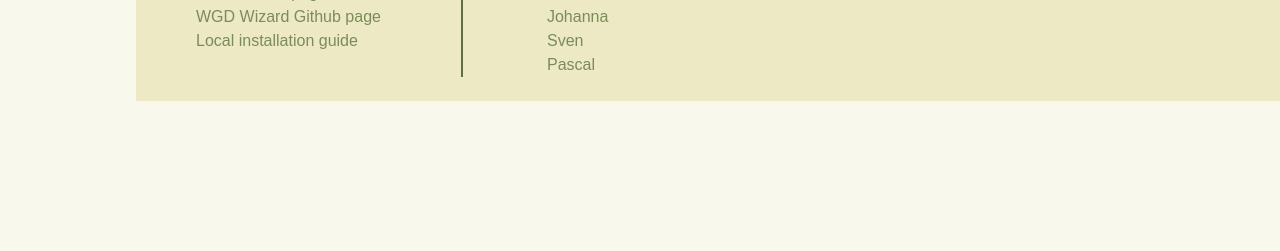
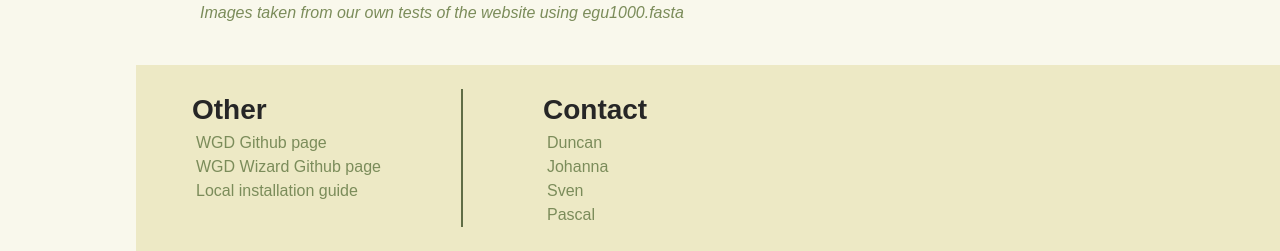
Before and after one commit to Dunc4nNT/bit, a Flask app: page / in a window 1280 px wide. Shown: the part 3288-3539 px from the top of the page. Before the commit the page ends 3389 px from the top, so only its background shows below. Run offline with Flask 3, Linux system fonts and the light colour scheme.

Commit message:
perfected about page. index page only needs screenshots of the test

```diff
--- a/bit/templates/index.html
+++ b/bit/templates/index.html
@@ -6,40 +6,44 @@
 
 {% block content %}
 <section>
-  <h2>Welcome to WGD Wizard</h2>
+  <h2>Welcome to WGD Wizard</h2><br>
   <p>
     Quickly date, identify and visualise whole genome duplication events in a matter of minutes!
   </p>
 </section>
 <section>
   <p>
-    Get clear graphs of your data based on your preferred configurable settings by submitting Multi-Fasta files.
-    <img src="{{ url_for('static', filename='images/homepage/WGD_dating.png') }}" alt="WGD dating example graph" style="width: 500px; height: auto;"><img src="{{ url_for('static', filename='images/homepage/WGD_KsDistribution.png') }}" alt="WGD Ks Distribution example graph" style="width: 500px; height: auto;"><br>
+    Get clear graphs of your data based on your preferred configurable settings by submitting Multi-Fasta files.<br>
+    <img src="{{ url_for('static', filename='images/homepage/WGD_dating.png') }}" alt="WGD dating example graph" style="width: 500px; height: auto;">
+    <img src="{{ url_for('static', filename='images/homepage/WGD_KsDistribution.png') }}" alt="WGD Ks Distribution example graph" style="width: 500px; height: auto;"><br>
     <i>
-      Images from <a href="https://wgdv2.readthedocs.io/en/latest/recipes.html">WGD documents</a>
+      Images from <a href="https://wgdv2.readthedocs.io/en/latest/recipes.html">WGD documents</a><br><br>
     </i>
   </p>
 </section>
 <section>
-  <p>
+  <h4>
     Quick guide on how to use wgd tool.
-  </p>
+  </h4>
   <p>
     Step 1:<br>
     Upload the .fasta files and press submit.<br>
     <img src="{{ url_for('static', filename='')}}" alt="Test example graphs" style="width: 500px; height: auto;"><br>
     Step 2:<br>
-    Select the subtool you want to run and press submit. Here we have chosen dmd which is the default.
+    Select the subtool you want to run and press submit. Here we have chosen dmd which is the default.<br>
     <img src="{{ url_for('static', filename='')}}" alt="Test example graphs" style="width: 500px; height: auto;"><br>
-    Step 3:
-    Select the files you want to have run and check or fill in all aditional information in the designated boxes.
+    Step 3:<br>
+    Select the files you want to have run and check or fill in any aditional information in the designated boxes.<br>
     <img src="{{ url_for('static', filename='')}}" alt="Test example graphs" style="width: 500px; height: auto;"><br>
-    Step 4:
-    Now you can select what kind of graphs you would like to have plotted and press submit.
+    Step 4:<br>
+    Now you can select what kind of graphs you would like to have plotted and press submit.<br>
     <img src="{{ url_for('static', filename='')}}" alt="Test example graphs" style="width: 500px; height: auto;"><br>
-    Step 5:
-    If all went well you now have your graphs. Enjoy your graphs of your .fasta files and happy researching!
-    <img src="{{ url_for('static', filename='')}}" alt="Test example graphs" style="width: 500px; height: auto;">
+    Step 5:<br>
+    If all went well you now have your graphs. Enjoy your graphs of your .fasta files and happy researching!<br>
+    <img src="{{ url_for('static', filename='')}}" alt="Test example graphs" style="width: 500px; height: auto;"><br>
+    <i>
+      Images taken from our own tests of the website using egu1000.fasta
+    </i>
   </p>
 </section>
 {% endblock content %}
```
Also changed, not shown: bit/templates/about.html (+9 -3 lines).
